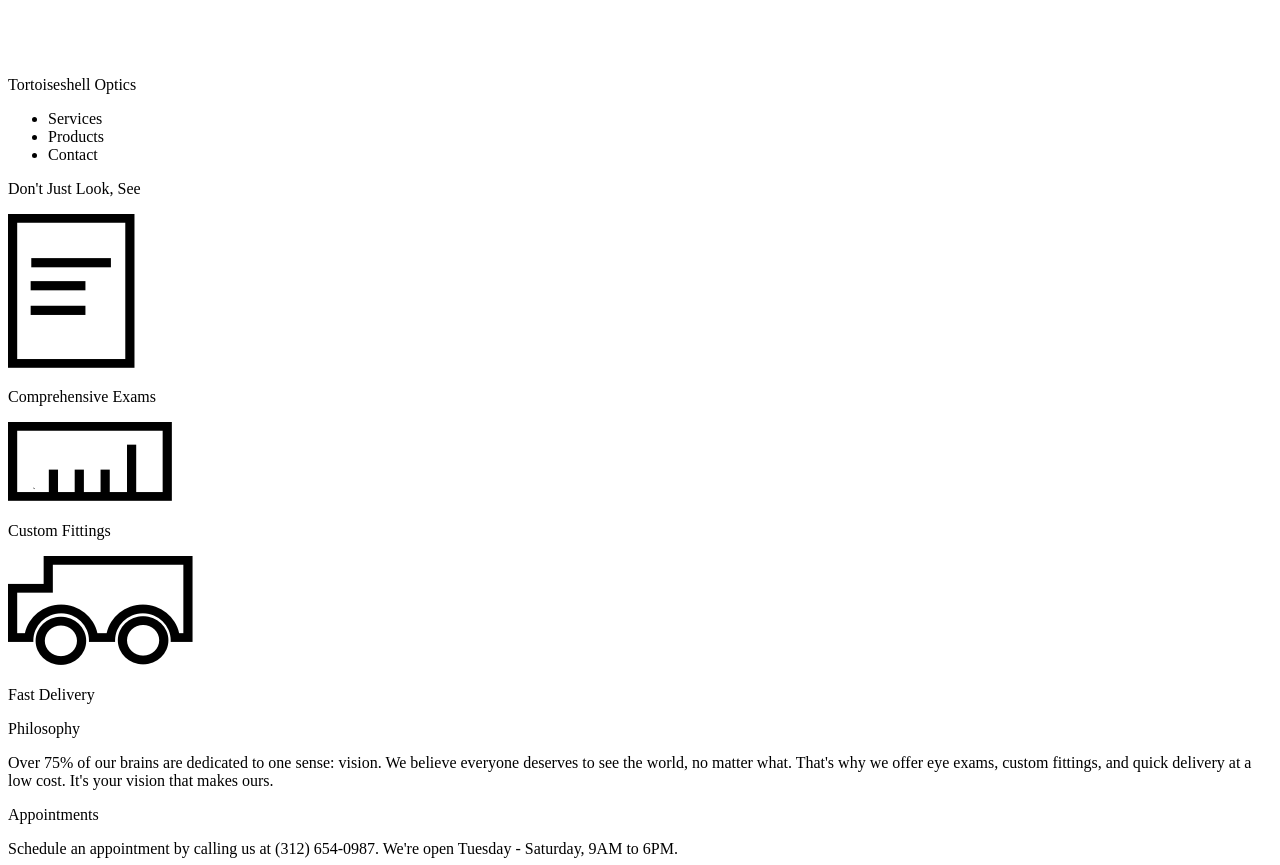
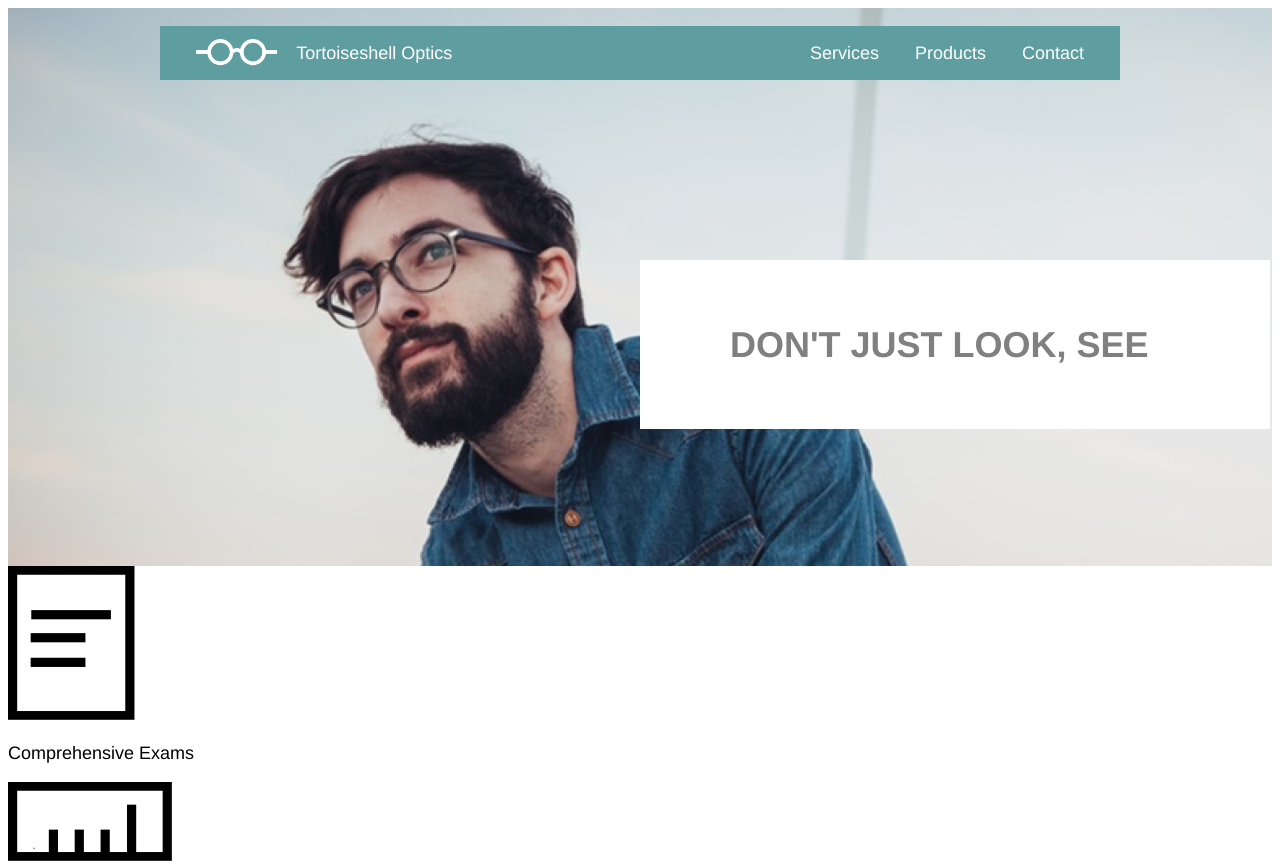
Before and after one commit to alphabetype/tortoiseshell, a plain HTML site: page index.html in a window 1280 px wide. Shown: the top 865 px of the page. Drawn offline with Linux system fonts and the light colour scheme.

Commit message:
Commit html and css version goodnight.

```diff
--- a/index.html
+++ b/index.html
@@ -2,14 +2,17 @@
 <html>
   <head>
     <meta charset="utf-8">
-    <title><link rel="stylesheet" href="style.css"></title>
+    <title>Tortoiseshell Optics</title>
+    <link rel="stylesheet" href="style.css">
   </head>
   <body>
 
     <!--Header-->
 
     <header>
-
+      <div class="toptopbar">
+      </div>
+      <div class="topbar">
         <div class="name">
           <img src="./images/logo-white.png">
           <p>Tortoiseshell Optics</p>
@@ -21,6 +24,7 @@
             <li>Contact</li>
           </ul>
         </nav>
+      </div>
       <div class="headline">
         <p>Don't Just Look, See</p>
       </div>
--- a/style.css
+++ b/style.css
@@ -0,0 +1,85 @@
+/* General Styling */
+html, body {
+  font-size: 18px;
+  font-family: Helvetica;
+}
+
+/* Header */
+
+header {
+  background-image: url("./images/glasses-bg.png");
+  height: 31rem;
+  background-size: cover;
+}
+
+.toptopbar {
+  height: 1rem;
+}
+
+.topbar {
+  display: flex;
+  flex-direction: row;
+  align-items: center;
+  width: 960px;
+  background-color: cadetblue;
+  color: white;
+  margin-bottom: 10rem;
+  margin-left: auto;
+  margin-right: auto;
+  height: 3rem;
+
+}
+
+.name {
+  display: flex;
+  flex-direction: row;
+  flex-grow: 1;
+}
+
+.name img {
+  height: 1.5rem;
+  padding-left: 2rem;
+  padding-right: 1rem;
+  padding-top: .8rem;
+}
+
+.name p {
+
+}
+
+nav {
+  display: flex;
+  flex-direction: row;
+  align-items: right;
+  display: inline;
+}
+
+ul {
+  display: flex;
+  flex-direction: row;
+}
+
+li {
+  list-style-type: none;
+  padding-top: 1rem;
+  padding-bottom: 1rem;
+  padding-right: 2rem;
+}
+
+.headline {
+  text-transform: uppercase;
+  font-weight: bold;
+  font-size: 2rem;
+  line-height: 1.2;
+  padding: 1.5rem 5rem;
+  background-color: white;
+  color: gray;
+  align-items: right;
+  width: 25rem;
+  margin-left: 50%;
+}
+
+/* Content */
+
+
+/* Footer */
```
Lines whose indentation alone changed are shown as unchanged.
